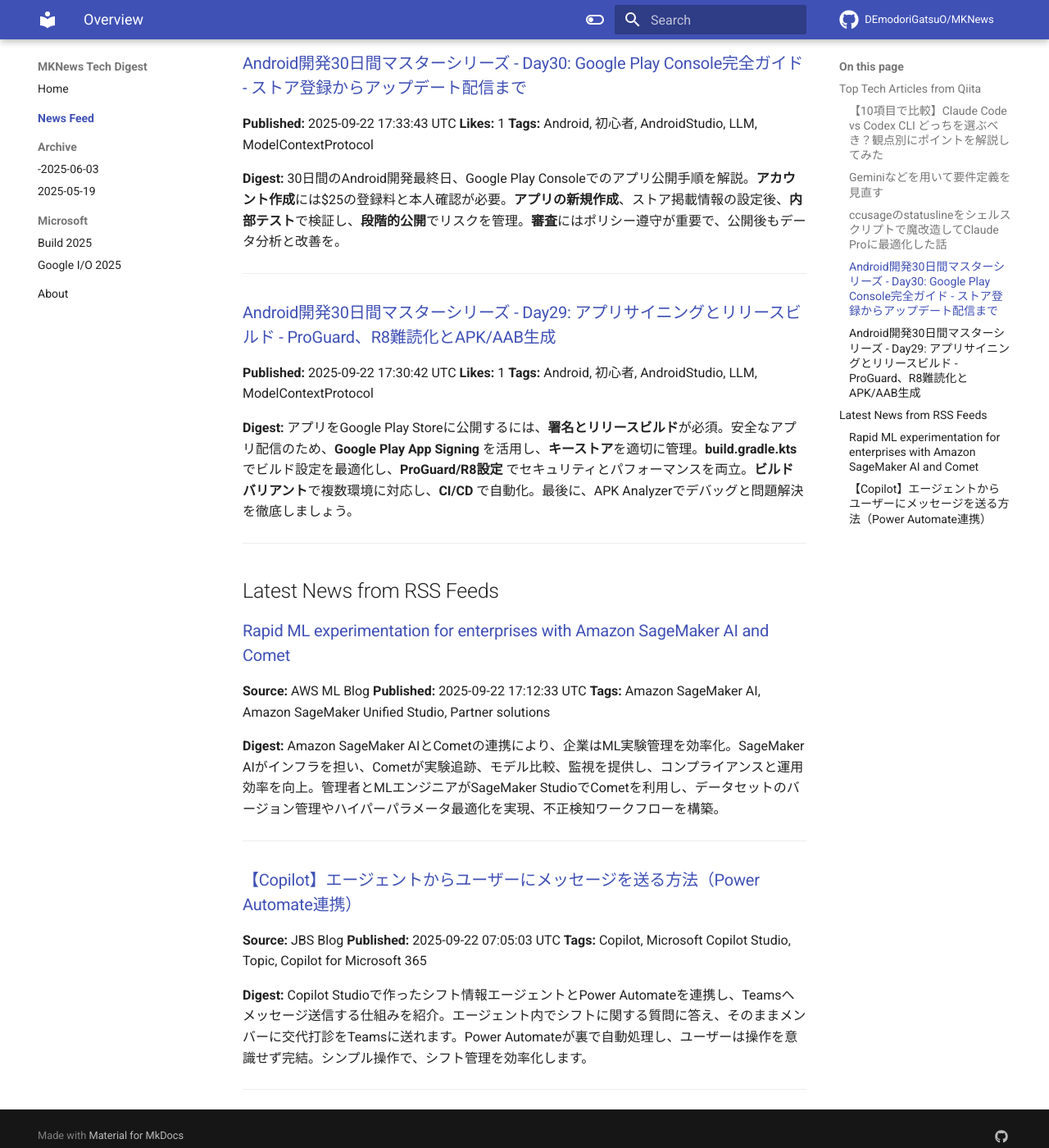
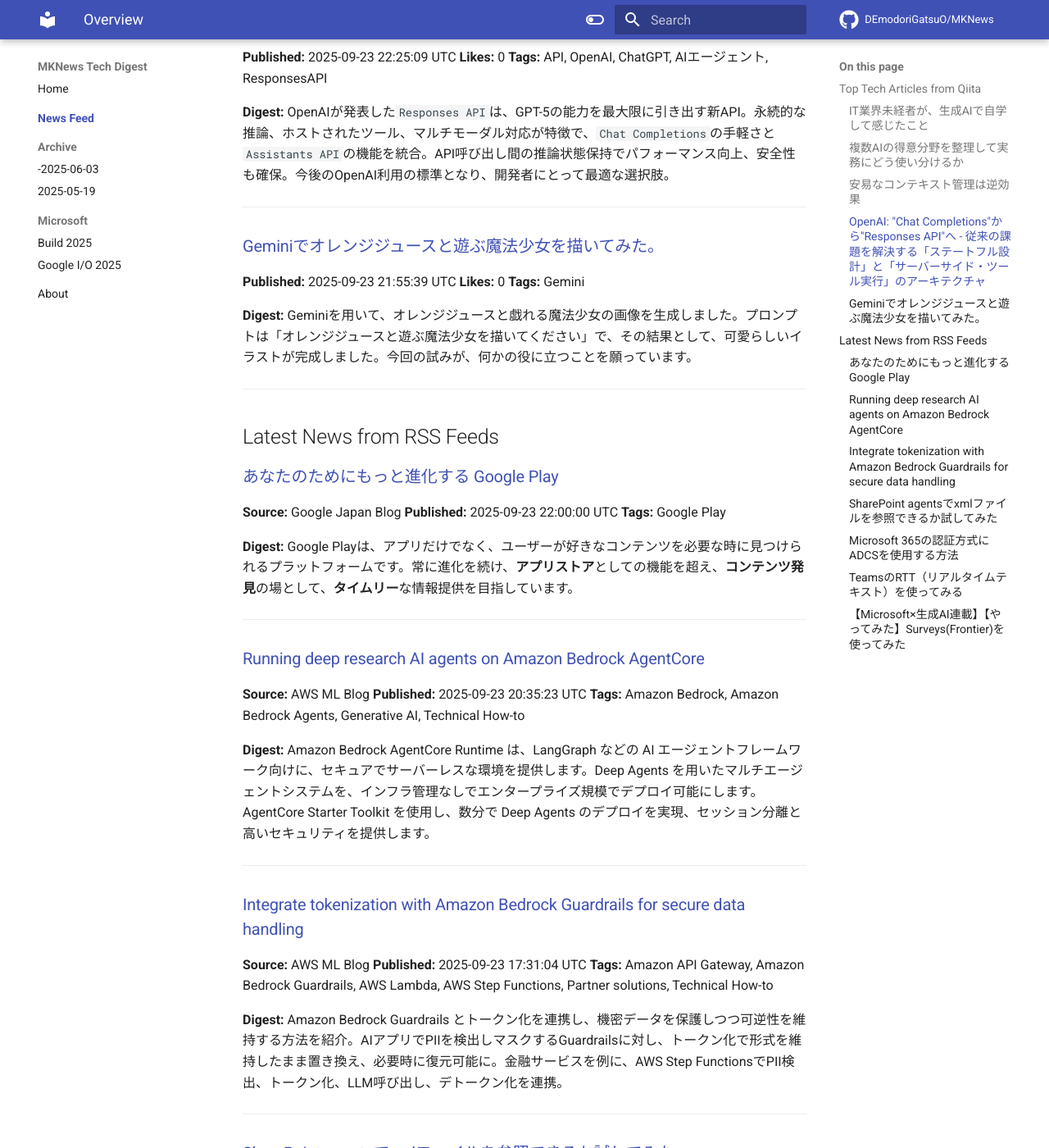
Before and after one commit to DEmodoriGatsuO/MKNews, an MkDocs documentation site: the page built from docs/news/index.md, in a window 1280 px wide and 1400 px high, scrolled down 1049 px. Shown: the whole window at 82% size. Built offline with MkDocs 1.6.1 and Material for MkDocs 9.7.7, drawn with Linux system fonts in a browser that asks for light colours; comment, search, counter and statistics services are not loaded; some of the changed text lies outside the part shown.

Commit message:
Automated AI Tech Digest - 2025-09-24

```diff
--- a/docs/news/index.md
+++ b/docs/news/index.md
@@ -1,78 +1,128 @@
-# AI Tech Trends Digest (2025-09-23)
+# AI Tech Trends Digest (2025-09-24)
 
 
 ## Top Tech Articles from Qiita
 
 
-### [【10項目で比較】Claude Code vs Codex CLI どっちを選ぶべき？観点別にポイントを解説してみた](https://qiita.com/tomada/items/c369d5f28142a2599a36)
-**Published:** 2025-09-22 21:10:09 UTC
-**Likes:** 4
-**Tags:** MCP, OpenAI, AI駆動開発, ClaudeCode, CodexCLI
+### [IT業界未経者が、生成AIで自学して感じたこと](https://qiita.com/mao_fujimoto/items/49613c86918a777a8353)
+**Published:** 2025-09-24 02:30:37 UTC
+**Likes:** 1
+**Tags:** HTML, CSS, AI, Gemini, ChatGPT
 
 **Digest:**
-「Claude Code」と「Codex CLI」を、料金、コード品質、カスタマイズ性、操作性、学習のしやすさ、チーム開発の観点で比較。料金は中間プランがあるClaude Codeが有利。コード品質はデフォルトで高いCodex CLI、カスタマイズ性はClaude Codeが優位。初心者にはVS Code拡張機能があるCodex IDE/Cloudが、チーム開発では設定共有しやすいClaude Codeがおすすめです。
+IT未経験者が**AI**に触れた体験談。**ChatGPT**と**Gemini**でHTML/CSSの課題作成や、質問の仕方、単語の意味を学ぶ例を紹介。自学の補助として、AIは道を示してくれる。ChatGPTは感情的、Geminiはプロンプト重視という違いも。AIは便利だが、人間が作り出したもの。今後は**共存**が重要となる。
 
 ---
 
-### [Geminiなどを用いて要件定義を見直す](https://qiita.com/hiroaki2702/items/311cabecb76e40ed8820)
-**Published:** 2025-09-22 22:39:51 UTC
-**Likes:** 1
-**Tags:** アイデア, 要件定義, ソフトウェア開発, Gemini, 生成AI
+### [複数AIの得意分野を整理して実務にどう使い分けるか](https://qiita.com/Shawin/items/376ea709d192d6653880)
+**Published:** 2025-09-23 23:40:28 UTC
+**Likes:** 0
+**Tags:** 初心者, AI, 生成AI, ChatGPT, LLM
 
 **Digest:**
-生成AIを活用し、UML記法での要件定義を効率化する方法を紹介。Geminiなどでアイデアをまとめ、PlantUML形式で出力後、VSCodeで図示。自動草刈機を例に、機能要件と非機能要件を整理し、システム構成図をpngファイルで生成します。拡張機能PlantUMLが役立ち、開発要件を深く掘り下げることが可能です。
+複数のAI、Gemini、Perplexity、ChatGPT、Grok、Copilot、Claudeの得意分野を分析し、実務での使い分けを解説。**情報収集はPerplexityやGrok、コード生成はChatGPT、物語表現はCopilot/Gemini、長文作成はClaude**が得意。**ケーススタディを通して、各AIを組み合わせることで、技術記事作成、プレゼン資料、プロジェクト計画**など、実務効率が向上することを示唆しています。
 
 ---
 
-### [ccusageのstatuslineをシェルスクリプトで魔改造してClaude Proに最適化した話](https://qiita.com/Rollphes/items/e6edb2822687f8472e05)
-**Published:** 2025-09-22 20:39:48 UTC
-**Likes:** 1
-**Tags:** ShellScript, CLI, Claude, ClaudeCode
+### [安易なコンテキスト管理は逆効果](https://qiita.com/s-age/items/23034f1b4533796af08f)
+**Published:** 2025-09-23 23:33:04 UTC
+**Likes:** 0
+**Tags:** AI, LLM
 
 **Digest:**
-Anthropic **Claude Pro** ユーザー向けに、`ccusage` のstatusline表示をカスタマイズするシェルスクリプトを紹介。デフォルト表示の課題を解決するため、**JSON** パーシングで堅牢性を確保し、クロスプラットフォーム対応を実現。利用率、残り時間、燃焼率を可視化し、ターミナルでの Claude ライフを向上させる。
+GPT-5が遅い時に「続き」や過去ログ要約を試すのは、AIの仕組みを誤解した行為。LLMは記憶せず、コンテキスト汚染や幻覚を助長、ベクトルデータベースの偏りを招く。RAGでは情報欠落も。タスクごとに新しいチャットでコンテキストを新鮮に保ち、AIを使い捨てのツールとして扱うべき。セッション継続より、タスク完結が重要。
 
 ---
 
-### [Android開発30日間マスターシリーズ - Day30: Google Play Console完全ガイド - ストア登録からアップデート配信まで](https://qiita.com/555hamano/items/f666ac435acc66d85199)
-**Published:** 2025-09-22 17:33:43 UTC
-**Likes:** 1
-**Tags:** Android, 初心者, AndroidStudio, LLM, ModelContextProtocol
+### [OpenAI: "Chat Completions"から"Responses API"へ - 従来の課題を解決する「ステートフル設計」と「サーバーサイド・ツール実行」のアーキテクチャ](https://qiita.com/RepKuririn/items/a2e6c6e994e31987ee4e)
+**Published:** 2025-09-23 22:25:09 UTC
+**Likes:** 0
+**Tags:** API, OpenAI, ChatGPT, AIエージェント, ResponsesAPI
 
 **Digest:**
-30日間のAndroid開発最終日、Google Play Consoleでのアプリ公開手順を解説。**アカウント作成**には$25の登録料と本人確認が必要。**アプリの新規作成**、ストア掲載情報の設定後、**内部テスト**で検証し、**段階的公開**でリスクを管理。**審査**にはポリシー遵守が重要で、公開後もデータ分析と改善を。
+OpenAIが発表した`Responses API`は、GPT-5の能力を最大限に引き出す新API。永続的な推論、ホストされたツール、マルチモーダル対応が特徴で、`Chat Completions`の手軽さと`Assistants API`の機能を統合。API呼び出し間の推論状態保持でパフォーマンス向上、安全性も確保。今後のOpenAI利用の標準となり、開発者にとって最適な選択肢。
 
 ---
 
-### [Android開発30日間マスターシリーズ - Day29: アプリサイニングとリリースビルド - ProGuard、R8難読化とAPK/AAB生成](https://qiita.com/555hamano/items/e227c90fd7cd25643033)
-**Published:** 2025-09-22 17:30:42 UTC
-**Likes:** 1
-**Tags:** Android, 初心者, AndroidStudio, LLM, ModelContextProtocol
+### [Geminiでオレンジジュースと遊ぶ魔法少女を描いてみた。](https://qiita.com/nori-channel/items/dd1ce90e277d315d867f)
+**Published:** 2025-09-23 21:55:39 UTC
+**Likes:** 0
+**Tags:** Gemini
 
 **Digest:**
-アプリをGoogle Play Storeに公開するには、**署名とリリースビルド**が必須。安全なアプリ配信のため、**Google Play App Signing** を活用し、**キーストア**を適切に管理。**build.gradle.kts** でビルド設定を最適化し、**ProGuard/R8設定** でセキュリティとパフォーマンスを両立。**ビルドバリアント**で複数環境に対応し、**CI/CD** で自動化。最後に、APK Analyzerでデバッグと問題解決を徹底しましょう。
+Geminiを用いて、オレンジジュースと戯れる魔法少女の画像を生成しました。プロンプトは「オレンジジュースと遊ぶ魔法少女を描いてください」で、その結果として、可愛らしいイラストが完成しました。今回の試みが、何かの役に立つことを願っています。
 
 ---
 
 ## Latest News from RSS Feeds
 
 
-### [Rapid ML experimentation for enterprises with Amazon SageMaker AI and Comet](https://aws.amazon.com/blogs/machine-learning/rapid-ml-experimentation-for-enterprises-with-amazon-sagemaker-ai-and-comet/)
-**Source:** AWS ML Blog
-**Published:** 2025-09-22 17:12:33 UTC
-**Tags:** Amazon SageMaker AI, Amazon SageMaker Unified Studio, Partner solutions
+### [あなたのためにもっと進化する Google Play](https://blog.google/intl/ja-jp/products/android-chrome-play/google-play-curation-update-september-2025/)
+**Source:** Google Japan Blog
+**Published:** 2025-09-23 22:00:00 UTC
+**Tags:** Google Play
 
 **Digest:**
-Amazon SageMaker AIとCometの連携により、企業はML実験管理を効率化。SageMaker AIがインフラを担い、Cometが実験追跡、モデル比較、監視を提供し、コンプライアンスと運用効率を向上。管理者とMLエンジニアがSageMaker StudioでCometを利用し、データセットのバージョン管理やハイパーパラメータ最適化を実現、不正検知ワークフローを構築。
+Google Playは、アプリだけでなく、ユーザーが好きなコンテンツを必要な時に見つけられるプラットフォームです。常に進化を続け、**アプリストア**としての機能を超え、**コンテンツ発見**の場として、**タイムリー**な情報提供を目指しています。
 
 ---
 
-### [【Copilot】エージェントからユーザーにメッセージを送る方法（Power Automate連携）](https://blog.jbs.co.jp/entry/2025/09/22/160503)
-**Source:** JBS Blog
-**Published:** 2025-09-22 07:05:03 UTC
-**Tags:** Copilot, Microsoft Copilot Studio, Topic, Copilot for Microsoft 365
+### [Running deep research AI agents on Amazon Bedrock AgentCore](https://aws.amazon.com/blogs/machine-learning/running-deep-research-ai-agents-on-amazon-bedrock-agentcore/)
+**Source:** AWS ML Blog
+**Published:** 2025-09-23 20:35:23 UTC
+**Tags:** Amazon Bedrock, Amazon Bedrock Agents, Generative AI, Technical How-to
 
 **Digest:**
-Copilot Studioで作ったシフト情報エージェントとPower Automateを連携し、Teamsへメッセージ送信する仕組みを紹介。エージェント内でシフトに関する質問に答え、そのままメンバーに交代打診をTeamsに送れます。Power Automateが裏で自動処理し、ユーザーは操作を意識せず完結。シンプル操作で、シフト管理を効率化します。
+Amazon Bedrock AgentCore Runtime は、LangGraph などの AI エージェントフレームワーク向けに、セキュアでサーバーレスな環境を提供します。Deep Agents を用いたマルチエージェントシステムを、インフラ管理なしでエンタープライズ規模でデプロイ可能にします。AgentCore Starter Toolkit を使用し、数分で Deep Agents のデプロイを実現、セッション分離と高いセキュリティを提供します。
 
 ---
+
+### [Integrate tokenization with Amazon Bedrock Guardrails for secure data handling](https://aws.amazon.com/blogs/machine-learning/integrate-tokenization-with-amazon-bedrock-guardrails-for-secure-data-handling/)
+**Source:** AWS ML Blog
+**Published:** 2025-09-23 17:31:04 UTC
+**Tags:** Amazon API Gateway, Amazon Bedrock Guardrails, AWS Lambda, AWS Step Functions, Partner solutions, Technical How-to
+
+**Digest:**
+Amazon Bedrock Guardrails とトークン化を連携し、機密データを保護しつつ可逆性を維持する方法を紹介。AIアプリでPIIを検出しマスクするGuardrailsに対し、トークン化で形式を維持したまま置き換え、必要時に復元可能に。金融サービスを例に、AWS Step FunctionsでPII検出、トークン化、LLM呼び出し、デトークン化を連携。
+
+---
+
+### [SharePoint agentsでxmlファイルを参照できるか試してみた](https://blog.jbs.co.jp/entry/2025/09/24/135436)
+**Source:** JBS Blog
+**Published:** 2025-09-24 04:54:36 UTC
+**Tags:** SharePoint Agents, Copilot, SharePoint
+
+**Digest:**
+エージェントがサポートしないファイル形式を検証するため、今回はXMLファイルに焦点を当てて調査しました。XMLファイルがサポートされているのか、エージェントが正しく参照できるのかを確かめる実験です。
+
+---
+
+### [Microsoft 365の認証方式にADCSを使用する方法](https://blog.jbs.co.jp/entry/2025/09/24/122420)
+**Source:** JBS Blog
+**Published:** 2025-09-24 03:24:20 UTC
+**Tags:** ADCS, Active Directory Certificate Services, パスワードレス認証, 証明書
+
+**Digest:**
+Microsoft 365 (M365) の認証に、Active Directory 証明書サービス (ADCS) で発行した証明書を用いる証明書ベース認証 (CBA) があります。パスワード不要で、クライアント証明書によるセキュアなログインが可能です。本記事では、ADCS証明書を使ったM365ログイン認証の設定手順を紹介します。
+
+---
+
+### [TeamsのRTT（リアルタイムテキスト）を使ってみる](https://blog.jbs.co.jp/entry/2025/09/24/112143)
+**Source:** JBS Blog
+**Published:** 2025-09-24 02:21:43 UTC
+**Tags:** Microsoft Teams
+
+**Digest:**
+Teams管理センターの通話ポリシーに、リアルタイムテキスト（RTT）設定が登場。これは、通話中にテキスト形式で会話内容を表示する機能です。これにより、聴覚に課題のある人などが、通話内容を文字で確認できるようになります。
+
+---
+
+### [【Microsoft×生成AI連載】【やってみた】Surveys(Frontier)を使ってみた](https://blog.jbs.co.jp/entry/2025/09/24/090700)
+**Source:** JBS Blog
+**Published:** 2025-09-24 00:07:00 UTC
+**Tags:** Microsoft Copilot, Surveys, Microsoft 365 Copilot, 生成AI, Microsoft×生成AI連載
+
+**Digest:**
+マイクロソフトと生成AIの連載記事。今回は、Microsoftのアンケートツール「Surveys(Frontier)」を実際に利用し、アンケート作成から分析までを解説。Microsoft 365 Copilotやエージェントに関心のある方へ向け、概要、利用方法、結果確認、メリットなどを紹介。2025/9/17時点の情報です。
+
+---
```
